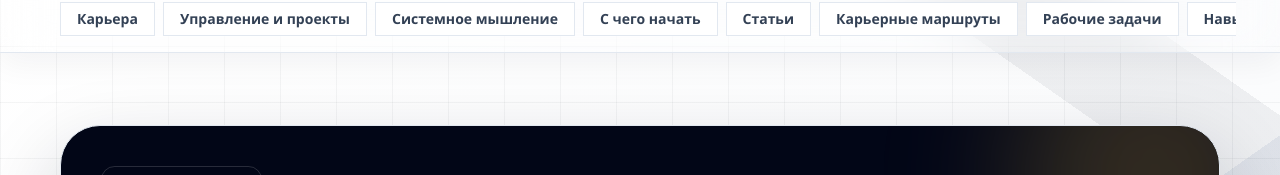
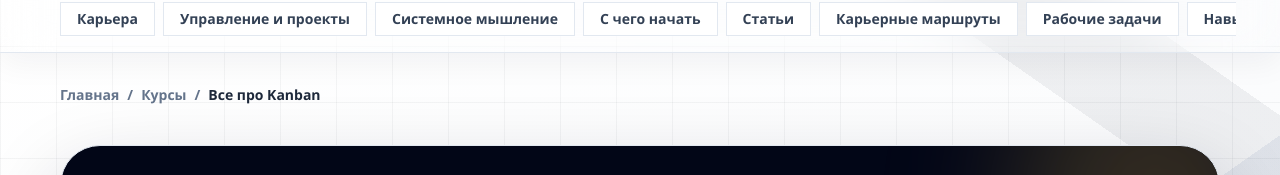
Before and after one commit to digitalmikhin-code/denis-journal, a Next.js app: page /training/230630 in a window 1280 px wide. Shown: the part 122-297 px from the top of the page. Built offline with nearby package versions, Linux system fonts and the light colour scheme; no server answers.

Commit message:
Связать страницы программ с каталогом через хлебные крошки

```diff
--- a/app/training/[id]/page.tsx
+++ b/app/training/[id]/page.tsx
@@ -1,3 +1,4 @@
+import { PageBreadcrumbs } from "@/components/page-breadcrumbs";
 import type { Metadata } from "next";
 import Link from "next/link";
 import { notFound } from "next/navigation";
@@ -68,6 +69,10 @@ export default function ProgramPage({ params }: Props): JSX.Element {
 
   return (
     <article className="space-y-10">
+      <PageBreadcrumbs items={[
+        { name: "Курсы", href: "/training/" },
+        { name: course.title, href: `${program.path.replace(/\/$/, "")}/` }
+      ]} />
       <script
         type="application/ld+json"
         dangerouslySetInnerHTML={{ __html: JSON.stringify(schema) }}
```
